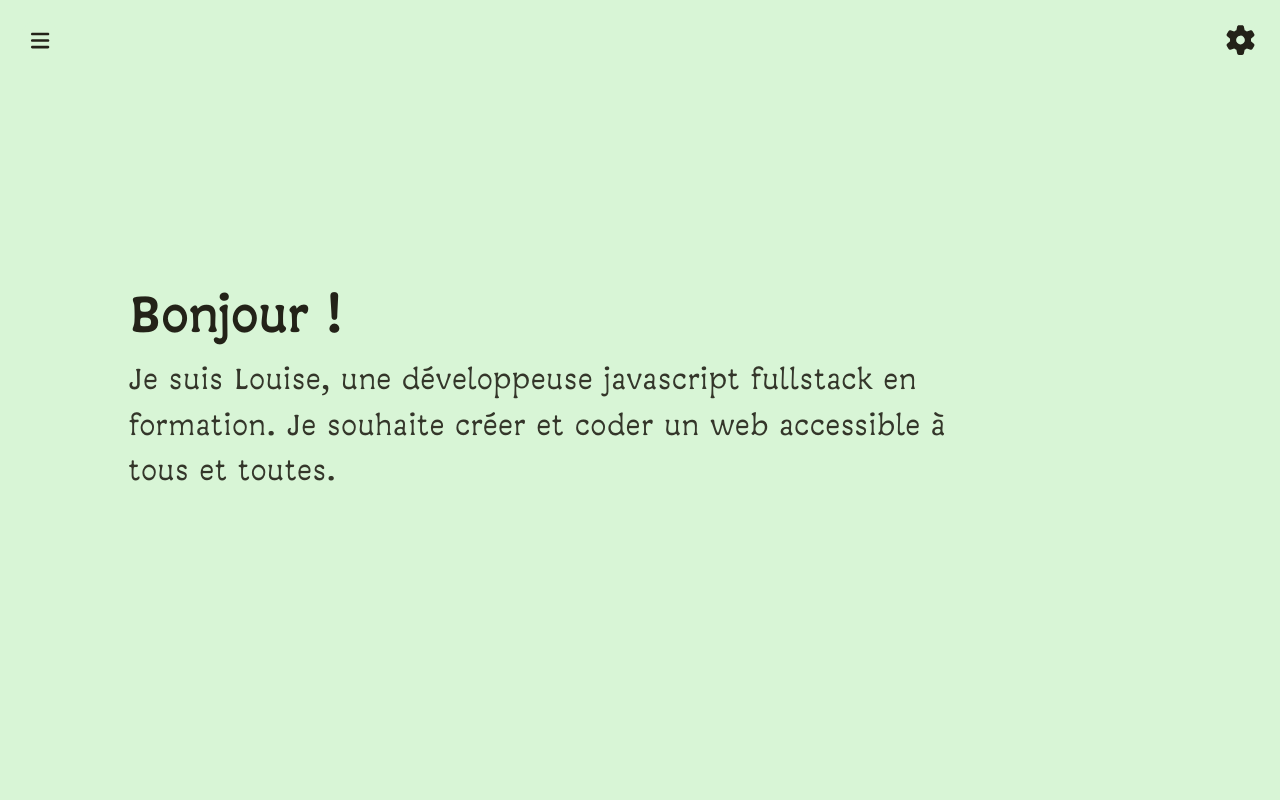
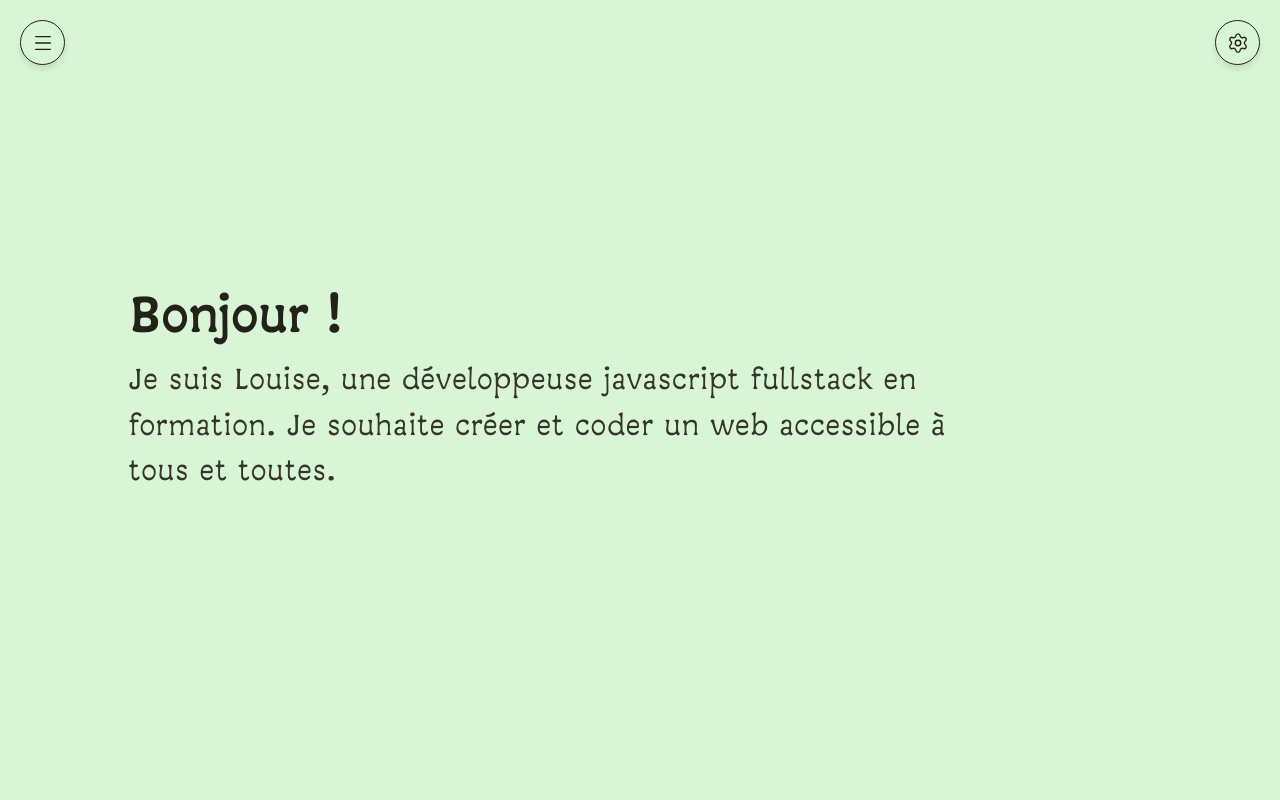
Before and after one commit to hrtshpdbx1/Portfolio, a Next.js app: page / in a window 1280 px wide. Shown: the top 800 px of the page. Built offline with nearby package versions, Linux system fonts and the light colour scheme.

Commit message:
remplacement FA par Lucide

```diff
--- a/package.json
+++ b/package.json
@@ -16,6 +16,7 @@
     "@fortawesome/react-fontawesome": "^3.2.0",
     "body-parser": "^2.2.2",
     "express": "^5.2.1",
+    "lucide-react": "^0.577.0",
     "next": "16.1.6",
     "nodemailer": "^8.0.1",
     "react": "19.2.3",
--- a/src/app/components/BackToTop.jsx
+++ b/src/app/components/BackToTop.jsx
@@ -1,6 +1,7 @@
 import React, { useEffect, useState } from 'react';
 import { FontAwesomeIcon } from '@fortawesome/react-fontawesome';
 import { faArrowUp } from '@fortawesome/free-solid-svg-icons';
+import { ArrowUp} from 'lucide-react';
 
 function BackToTop() {
     // State
@@ -44,10 +45,11 @@ function BackToTop() {
             {isVisible && (
                 <button
                     onClick={scrollToTop}
-                    className="back-to-top visible"
-                    aria-label="Remonter en haut de page"
-                >
-                    <FontAwesomeIcon icon={faArrowUp} />
+                    // On combine notre classe globale avec la classe qui gère la visibilité
+                    className={`icon-btn-floating back-to-top ${isVisible ? 'visible' : ''}`}
+                    aria-label="Remonter en haut de page">
+
+                    <ArrowUp />
                 </button>
             )}
         </>
--- a/src/app/components/Navigation.jsx
+++ b/src/app/components/Navigation.jsx
@@ -5,6 +5,8 @@ import style from '../styles/Navigation.module.css';
 import { FontAwesomeIcon } from '@fortawesome/react-fontawesome';
 import { faBars, faXmark, faEnvelope, faDownload } from '@fortawesome/free-solid-svg-icons';
 import { faLinkedin } from '@fortawesome/free-brands-svg-icons';
+
+import { Menu, X } from 'lucide-react';
 
 export default function Navigation() {
     const [isOpen, setIsOpen] = useState(false);
@@ -14,11 +16,12 @@ export default function Navigation() {
     return (
         <>
             <button
-                className={style.triggerBtn}
+                id="nav-trigger"
+                className="icon-btn-floating"
                 onClick={() => setIsOpen(true)}
-                aria-label="Ouvrir le menu de navigation"
-            >
-                <FontAwesomeIcon icon={faBars} />
+                aria-label="Ouvrir le menu">
+
+                <Menu />
             </button>
 
             <nav className={`${style.sidebar} ${isOpen ? style.open : ''}`}>
@@ -30,7 +33,7 @@ export default function Navigation() {
                         onClick={closeMenu}
                         aria-label="Fermer le menu"
                     >
-                        <FontAwesomeIcon icon={faXmark} />
+                         <X />
                     </button>
                 </div>
 
--- a/src/app/components/Sidebar.jsx
+++ b/src/app/components/Sidebar.jsx
@@ -1,19 +1,7 @@
 "use client" // Indique à Next.js que c'est un composant client
 import React, { useState } from 'react'
-// IMG
-import Image from 'next/image' // obligatoire pour pour utiliser <Image />
-import fontSizeIcon from '../../../public/img/icon/font-size.svg'
-import lineHeightIcon from '../../../public/img/icon/line-height.svg'
-// FA
-import { FontAwesomeIcon } from '@fortawesome/react-fontawesome';
-import {
-    faGear,
-    faXmark,
-    faBars,
-    faTextHeight,
-    faRotateLeft
-} from '@fortawesome/free-solid-svg-icons';
-
+// LUCIDE
+import { Settings, X, Type, ListChevronsUpDown, RotateCcw  } from 'lucide-react';
 
 //Theme
 const colors = [
@@ -117,10 +105,13 @@ function Sidebar(props) {
         <>
             {/* Le bouton ⚙️ */}
             <button
-                id="logo_trigger_menu"
+                // id="logo_trigger_menu"
+                id="sidebar-trigger"
+                className="icon-btn-floating"
                 onClick={() => setIsOpen(true)} // Au clic, on change le state isOpen à true
                 aria-label="Ouvrir le menu">
-                <FontAwesomeIcon icon={faGear} />
+                {/* <FontAwesomeIcon icon={faGear} /> */}
+                <Settings/>
             </button>
             {/* Sidebar  */}
             {/*  si isOpen est vrai, on ajoute la classe 'sticky'
@@ -136,7 +127,7 @@ function Sidebar(props) {
                         id="closeCustomBlock"
                         onClick={() => setIsOpen(false)}// Au clic, on change le state isOpen à false
                         aria-label="Fermer le menu">
-                        <FontAwesomeIcon icon={faXmark} />
+                       <X />
                     </button>
                 </div>
 
@@ -172,13 +163,8 @@ function Sidebar(props) {
                             <div className="sidebar__pill-group">
                                 {/* Au clic, on appelle la fonction locale qui communique avec layout */}
                                 <button className="pill-btn" onClick={() => handleSizeClick(-1)}>-</button>
-                                <FontAwesomeIcon icon={faTextHeight} />
-                                {/* <Image
-                                    src={fontSizeIcon}
-                                    alt="Icône taille de police"
-                                    width={20}
-                                    height={20}
-                                /> */}
+                               <Type />
+
                                 <button className="pill-btn" onClick={() => handleSizeClick(1)}>+</button>
                             </div>
                         </div>
@@ -191,14 +177,7 @@ function Sidebar(props) {
                                 {/* Au clic, on appelle la fonction locale qui communique avec layout */}
                                 <button className="pill-btn" onClick={() => handleHeightClick(-0.1)}>-</button>
 
-                                {/* <FontAwesomeIcon icon={faGripLines} /> */}
-                                <FontAwesomeIcon icon={faBars} />
-                                {/* <Image
-                                    src={lineHeightIcon}
-                                    alt="Icône interligne"
-                                    width={20}
-                                    height={20}
-                                /> */}
+                               <ListChevronsUpDown/>
                                 <button className="pill-btn" onClick={() => handleHeightClick(0.1)}>+</button>
                             </div>
                         </div>
@@ -242,7 +221,7 @@ function Sidebar(props) {
                                 id="reset-theme"
                                 className="btn btn-outline"
                                 title="Réinitialiser le thème">
-                                <FontAwesomeIcon icon={faRotateLeft} />
+                               <RotateCcw />
                                 <span>Réinitialiser</span>
                             </button>
                         </div>
--- a/src/app/globals.css
+++ b/src/app/globals.css
@@ -172,6 +172,9 @@ body {
 }
 
 
+/* =========================================
+   MAIN
+   ========================================= */
 
 #main-content p {
     font-size: inherit;
@@ -320,6 +323,7 @@ em {
 
     }
 
+
     #closeCustomBlock {
         font-size: 1.8rem;
         background: none;
@@ -336,8 +340,8 @@ em {
         justify-content: center;
         transition: transform 0.2s ease;
 
-        &:hover{
-           transform: rotate(90deg);
+        &:hover {
+            transform: rotate(90deg);
         }
 
     }
@@ -606,109 +610,77 @@ em {
    4. INTERFACE UI (TRIGGERS)
    ========================================= */
 
-#logo_trigger_menu {
-    /* wheel icon */
+/* =========================================
+   BOUTONS FLOTTANTS (Ronds)
+   ========================================= */
+/* Icone cliquable */
+.icon-btn-floating {
+    display: flex;
+    align-items: center;
+    justify-content: center;
+    width: 45px;
+    height: 45px;
+    border-radius: 50%;
+    border: 1.5px solid var(--main-text);
+    background-color: var(--main-background);
+    color: var(--main-text);
+    cursor: pointer;
+    box-shadow: var(--shadow-md);
+    z-index: 999;
+}
+
+   /* Inversion des couleurs au survol */
+.icon-btn-floating:hover {
+    /* transform: scale(1.1); */
+    background-color: var(--main-text);
+    color: var(--main-background);
+}
+
+
+/* Bouton Menu gauche */
+#nav-trigger {
+    position: fixed;
+    top: 20px;
+    left: 20px;
+}
+
+/* Bouton Réglages droite */
+#sidebar-trigger {
     position: fixed;
     top: 20px;
     right: 20px;
-    width: 40px;
-    height: 40px;
-    background-color: var(--main-background);
-    color: var(--main-text);
-    border: none;
-    border-radius: 50%;
-    display: flex;
-    align-items: center;
-    justify-content: center;
-    cursor: pointer;
-    z-index: 999;
-    font-size: 2em;
-
 
     &:hover {
-        rotate: z 90deg;
-    }
+    transform: rotate(90deg);
+}
+
 }
 
 
+/* Bouton Retour en haut */
 .back-to-top {
     position: fixed;
-    bottom: 10px;
+    bottom: 20px;
     left: 20px;
-    width: 40px;
-    height: 40px;
-    background-color: var(--main-background);
-    color:  var(--main-text);
-    border-radius: 50%;
-    display: flex;
-    align-items: center;
-    justify-content: center;
-    cursor: pointer;
-    z-index: 998;
-
-    /* caché par défaut */
+    /* Gestion de l'apparition au scroll */
     opacity: 0;
     visibility: hidden;
-    transform: translateY(20px);
-
-    transition: all 0.4s cubic-bezier(0.4, 0, 0.2, 1);
-
-
-    &:hover {
-        transform: translateY(-5px);
-        background-color: var(--main-background);
-        color: var(--main-text);
-        border: 1px solid var(--main-text);
-    }
-
-    /* Version active/visible */
-    &.visible {
-        opacity: 1;
-        visibility: visible;
-        transform: translateY(0);
-    }
+    /* transform: translateY(20px); */
 }
 
-.skip-link {
-    position: absolute;
-    top: -40px;
-    left: 0;
-    background: #000;
-    color: #fff;
-    padding: 8px;
-    z-index: 10000;
-
-    &:focus {
-        top: 0;
-    }
+.back-to-top.visible {
+    opacity: 1;
+    visibility: visible;
+    /* transform: translateY(0); */
 }
 
-.lang-btn {
-    border: none;
-    background: transparent;
-    cursor: pointer;
-    font-size: 1.5rem;
-    padding: 5px;
-    transition: transform 0.2s;
-
-    &:hover {
-        transform: scale(1.2);
-    }
+/* Style global des icônes Lucide */
+.lucide {
+    stroke-width: 1.5px;
+    width: 22px;
+    height: 22px;
+    transition: color 0.3s ease;
 }
-
-.reset-btn {
-    border: none;
-    background: transparent;
-    cursor: pointer;
-    font-size: 1.5rem;
-    padding: 5px;
-    transition: transform 0.2s;
-
-    &:hover {
-        transform: scale(1.2);
-    }
-}
-
 /* =========================================
    5. SECTIONS & MAIN CONTENT
    ========================================= */
--- a/src/app/styles/Navigation.module.css
+++ b/src/app/styles/Navigation.module.css
@@ -1,31 +1,6 @@
 /* =========================================
    NAVIGATION
    ========================================= */
-
-/* Hamburger */
-.triggerBtn {
-    position: fixed;
-    top: 20px;
-    left: 20px;
-    width: 40px;
-    height: 40px;
-    background-color: var(--main-background);
-    color: var(--main-text);
-    border: none;
-    border-radius: 50%;
-    display: flex;
-    align-items: center;
-    justify-content: center;
-    cursor: pointer;
-    z-index: 999;
-    font-size: 1.5em;
-    transition: transform 0.2s ease;
-
-}
-
-.triggerBtn:hover {
-    transform: scale(1.1);
-}
 
 
 .sidebar {
```
Also changed, not shown: 1 other file (tests, documents, lock files or other folders).
